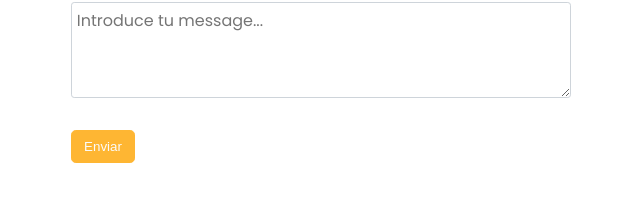
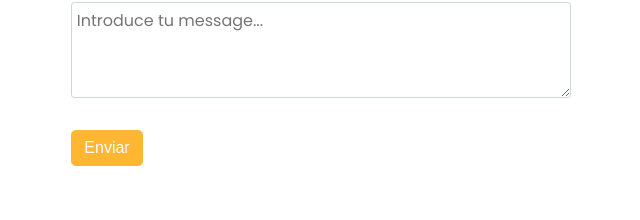
Before and after one commit to jesusmarzor/portfolio_react_back, a React (Create React App) app: page / in a window 1280 px wide. Shown: the part 2409-2629 px from the top of the page, without its empty margins (319-959 px from the left). Built offline with nearby package versions, Linux system fonts and the light colour scheme; no server answers.

Commit message:
Ajustar boton del formulario de contacto
- Se aumenta el tamaño del Spinner pequeño.
- Se aumenta el tamaño del boton del formulario.

```diff
--- a/src/assets/sass/_mixins.scss
+++ b/src/assets/sass/_mixins.scss
@@ -22,7 +22,7 @@
     margin: $margin;
 }
 @mixin button($color-letter, $color-background, $color-border){
-    min-width: 4rem;
+    min-width: 4.5rem;
     color: $color-letter;
     background-color: $color-background;
     border: 1px solid $color-border;
--- a/src/components/Contact/Form/styles.scss
+++ b/src/components/Contact/Form/styles.scss
@@ -13,6 +13,9 @@
         bottom: 1rem;
         text-align: center;
     }
+    .button{
+        font-size: 1rem;
+    }
 }
 
 @media (max-width: 600px){
--- a/src/components/Features/Spinner/styles.scss
+++ b/src/components/Features/Spinner/styles.scss
@@ -11,7 +11,7 @@
   border-radius: 100%;
   animation: loading 1s linear infinite;
   &__min{
-    width: 1rem;
-    height: 1rem;
+    width: 1.13rem;
+    height: 1.13rem;
   }
 }
```
